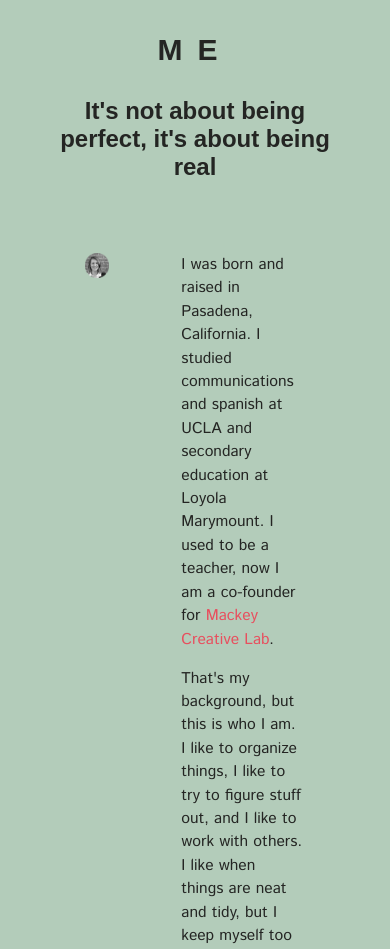
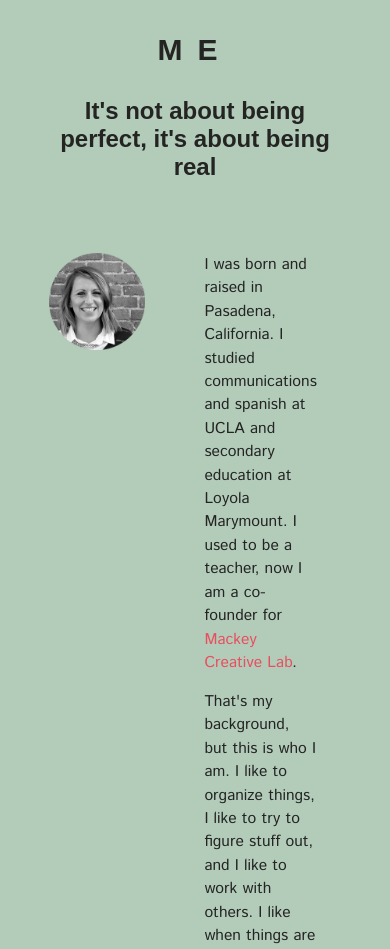
Before and after one commit to elizabethharri/elizabethharri.github.io, a plain HTML site: page index.html in a window 390 px wide. Shown: the part 633-1582 px from the top of the page. Drawn offline with Linux system fonts and the light colour scheme; a web font is replaced by a local one.

Commit message:
mobile wireframes

```diff
--- a/css/style.css
+++ b/css/style.css
@@ -175,12 +175,11 @@ figure img {
 	margin: 2em 0em;
 }
 
-#me .one-third{
-	padding: 0em 3em;
-}
-
 #me .two-third{
-	padding: 0em 3em;
+	padding: 2em;
+  	max-width: 55%;
+  	margin: 0em auto;
+  	float: right;
 }
 
 
```
Also changed, not shown: MobileWireframes.png (added).
